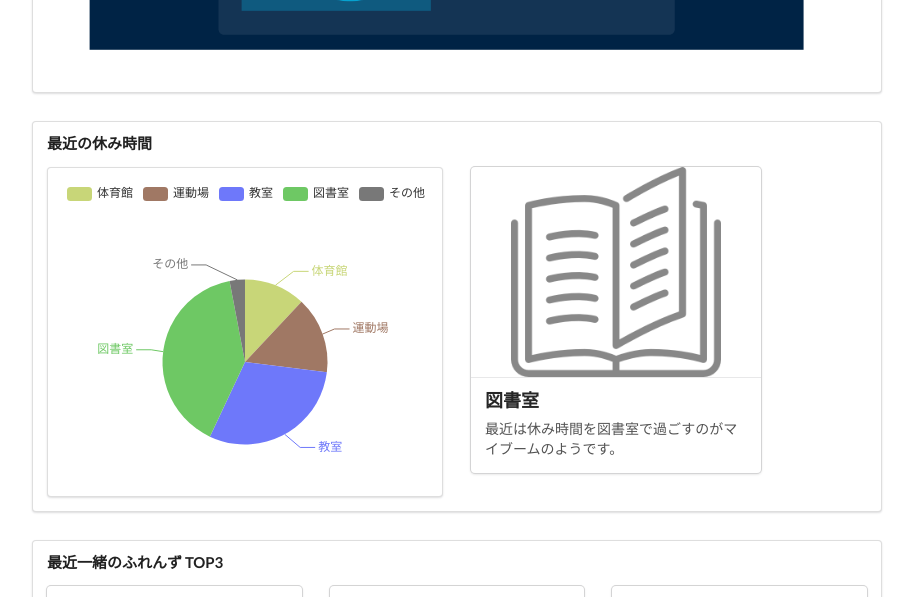
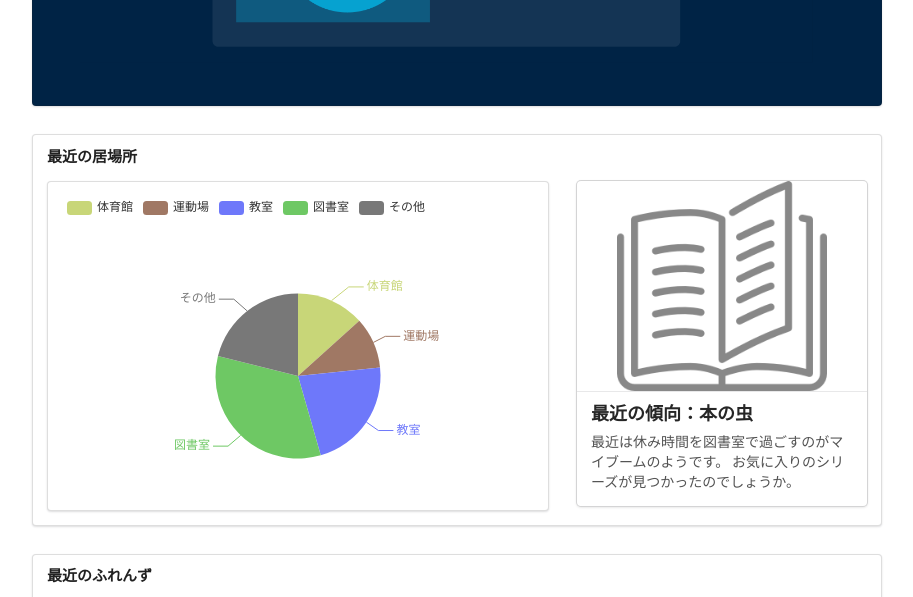
Before and after one commit to r-stack/rhd2017-communication, a plain HTML site: page frontend/index.html in a window 1280 px wide. Shown: the part 580-1177 px from the top of the page, without its empty margins (183-1096 px from the left). Drawn offline with nearby package versions, Linux system fonts and the light colour scheme; no server answers.

Commit message:
座標調整

```diff
--- a/frontend/data/pie.js
+++ b/frontend/data/pie.js
@@ -77,7 +77,7 @@ function getPieOption(gym, gnd, cls, lib, etc) {
 }
 
 
-var optionMine = getPieOption(12, 15, 30, 40, 3);
+var optionMine = getPieOption(12, 9, 20, 30, 19);
 var optionFriends1 = getPieOption(12, 15, 30, 40, 3);
 var optionFriends2 = getPieOption(12, 15, 30, 40, 3);
 var optionFriends3 = getPieOption(12, 15, 30, 40, 3);
--- a/frontend/index.html
+++ b/frontend/index.html
@@ -61,9 +61,9 @@
     <div class="ui container" id="main">
         <div class="ui one column grid">
             <div class="column">
-                <div class="ui segment">
+                <div class="ui segment" style="background-color: rgb(0, 35, 69)">
                     <div id="map-area">
-                        <img class="ui centered huge image" src="img/map.png">
+                        <img class="ui centered fruid image" src="img/map.png">
                         <div id="satoshi-position"><img src="img/location-pin.png"></div>
                         <div id="kasumi-position"><img src="img/location-pin.png"></div>
                     </div>
@@ -71,14 +71,14 @@
             </div>
             <div class="column">
                 <div class="ui segment">
-                    <h4 class="ui header">最近の休み時間</h4>
-                    <div class="ui two column grid">
-                        <div class="column">
+                    <h4 class="ui header">最近の居場所</h4>
+                    <div class="ui grid">
+                        <div class="ten wide column">
                             <div class="ui segment">
                                 <div class="pie-mine" id="pie-mine"></div>
                             </div>
                         </div>
-                        <div class="column">
+                        <div class="six wide column">
                             <div class="ui furuid card">
                                 <div class="ui center aligned grid">
                                     <div class="twelve wide column">
@@ -86,9 +86,10 @@
                                     </div>
                                 </div>
                                 <div class="content">
-                                    <a class="header">図書室</a>
+                                    <a class="header">最近の傾向：本の虫</a>
                                     <div class="description">
                                         最近は休み時間を図書室で過ごすのがマイブームのようです。
+                                        お気に入りのシリーズが見つかったのでしょうか。
                                     </div>
                                 </div>
                             </div>
@@ -98,7 +99,7 @@
             </div>
             <div class="column">
                 <div class="ui segment">
-                    <h4 class="ui header">最近一緒のふれんず TOP3</h4>
+                    <h4 class="ui header">最近のふれんず</h4>
                     <div class="ui three column grid">
                         <div class="column">
                             <div class="ui fluid card">
@@ -169,28 +170,28 @@
 
 
         var satoshiGnd = {
-            x: 50,
-            y: 50
+            x: 33,
+            y: 40
         }
         var satoshiLib = {
-            x: 40,
+            x: 64,
+            y: 44
+        }
+        var satoshiCls = {
+            x: 36,
+            y: 66
+        }
+        var kasumiGnd = {
+            x: 36,
             y: 40
         }
-        var satoshiCls = {
-            x: 30,
-            y: 30
-        }
-        var kasumiGnd = {
-            x: 55,
-            y: 50
-        }
         var kasumiLib = {
-            x: 45,
-            y: 40
+            x: 64,
+            y: 39
         }
         var kasumiCls = {
-            x: 35,
-            y: 30
+            x: 40,
+            y: 66
         }
 
         // 初期はグランド
```
